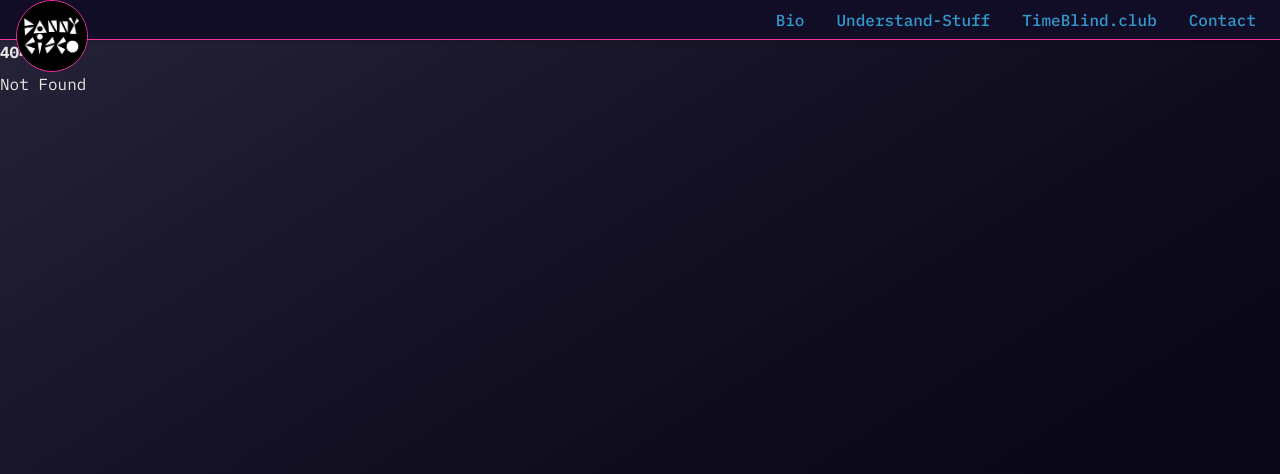
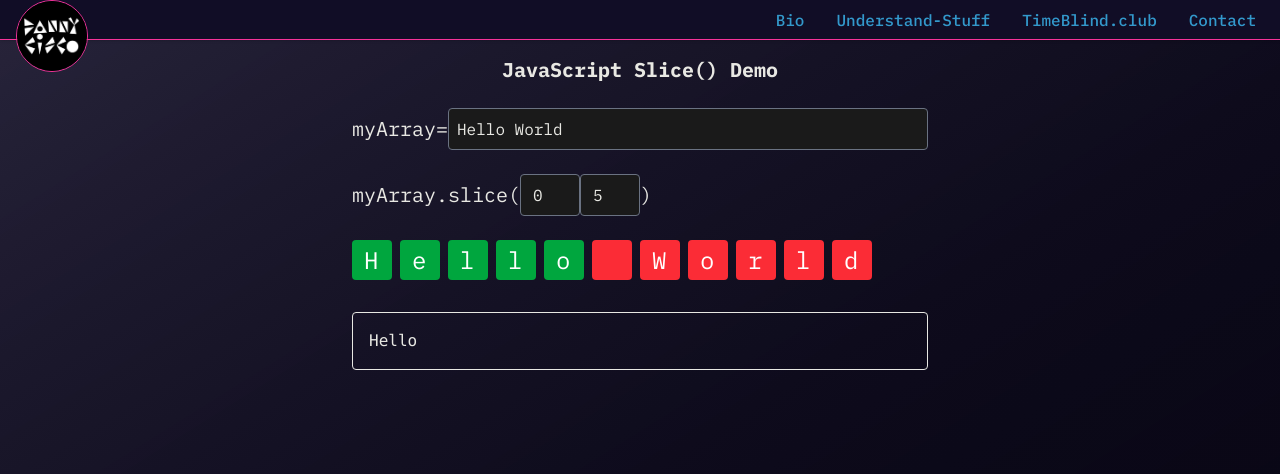
Before and after one commit to Danny-Cisco/danny-cisco, a SvelteKit app: page /understand-stuff/js-slice in a window 1280 px wide. Before the commit this address had no page. Shown: the top 474 px of the page. Built offline with nearby package versions, Linux system fonts and the light colour scheme.

Commit message:
slice demo works

```diff
--- a/src/app.html
+++ b/src/app.html
@@ -68,6 +68,10 @@
 			rgba(60, 64, 67, 0.2) 0px 1px 1px 0px,
 			rgba(60, 64, 67, 0.1) 0px 1px 4px 2px; /* Subtle shadow change */
 	}
+	input {
+		background: hsl(0, 0%, 10%);
+		border-radius: 4px;
+	}
 
 	.shadow-fx-r {
 		box-shadow:
--- /dev/null
+++ b/src/routes/understand-stuff/js-slice/+page.svelte
@@ -0,0 +1,94 @@
+<script>
+	import { onMount } from 'svelte';
+	import { writable } from 'svelte/store';
+
+	let inputArray = writable('Hello World');
+	let startIndex = writable(0);
+	let endIndex = writable(5);
+	let slicedArray = writable([]);
+	let originalArray = writable([]); // Stores parsed array or string
+	let coloredElements = writable([]); // Tracks if each index should be kept
+
+	function updateSlice(startIndex, endIndex) {
+		try {
+			let parsedInput;
+
+			// Attempt to parse JSON input
+			try {
+				parsedInput = JSON.parse($inputArray);
+			} catch {
+				parsedInput = $inputArray; // Treat as a string if parsing fails
+			}
+
+			// Ensure input is valid for slicing
+			if (Array.isArray(parsedInput) || typeof parsedInput === 'string') {
+				originalArray.set(parsedInput); // Store full input
+				console.log('🚀 ~ updateSlice ~ originalArray:', $originalArray);
+
+				// Handle negative indices correctly
+				let adjustedStart = startIndex < 0 ? parsedInput.length + startIndex : startIndex;
+				let adjustedEnd = endIndex < 0 ? parsedInput.length + endIndex : endIndex;
+
+				// Apply slice()
+				let result = parsedInput.slice(adjustedStart, adjustedEnd);
+				slicedArray.set(result);
+
+				// Generate array that checks if each item at a position is kept
+				let comparison = parsedInput.split('').map((item, index) => ({
+					char: item,
+					kept: index >= adjustedStart && index < adjustedEnd // Check if within slice bounds
+				}));
+
+				coloredElements.set(comparison);
+			} else {
+				originalArray.set([]);
+				slicedArray.set('Invalid input2');
+				coloredElements.set([]);
+			}
+		} catch (e) {
+			originalArray.set([]);
+			slicedArray.set('Invalid input1');
+			coloredElements.set([]);
+		}
+	}
+
+	onMount(() => {
+		updateSlice($startIndex, $endIndex);
+	});
+
+	$: if ($inputArray) updateSlice($startIndex, $endIndex);
+</script>
+
+<div class="mx-auto flex max-w-xl flex-col gap-4">
+	<h1 class="mb-4 mt-4 text-center text-xl font-bold">JavaScript Slice() Demo</h1>
+
+	<label class="mb-2 flex items-center text-xl">
+		myArray=
+		<input bind:value={$inputArray} class="w-full border p-2" />
+	</label>
+	<div class="flex items-center text-xl">
+		<p>myArray.slice(</p>
+		<input type="number" bind:value={$startIndex} class="w-15 border" />
+
+		<input type="number" bind:value={$endIndex} class="w-15 border" />
+		<p>)</p>
+	</div>
+
+	<div class="mb-4">
+		<div class="mt-2 flex flex-wrap gap-2 text-2xl">
+			{#each $coloredElements as item}
+				<span
+					class="w-10 rounded px-3 py-1 text-white"
+					class:bg-green-600={item.kept}
+					class:bg-red-500={!item.kept}
+				>
+					{item.char}
+				</span>
+			{/each}
+		</div>
+	</div>
+
+	<div class="rounded border p-4">
+		<pre>{$slicedArray}</pre>
+	</div>
+</div>
```
